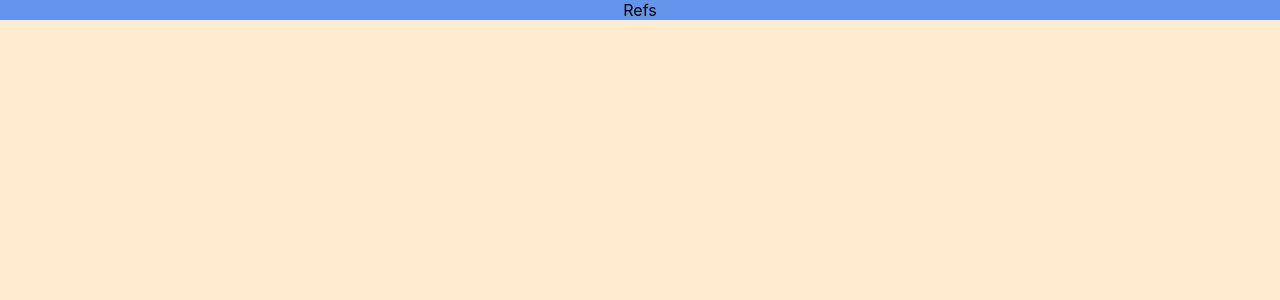
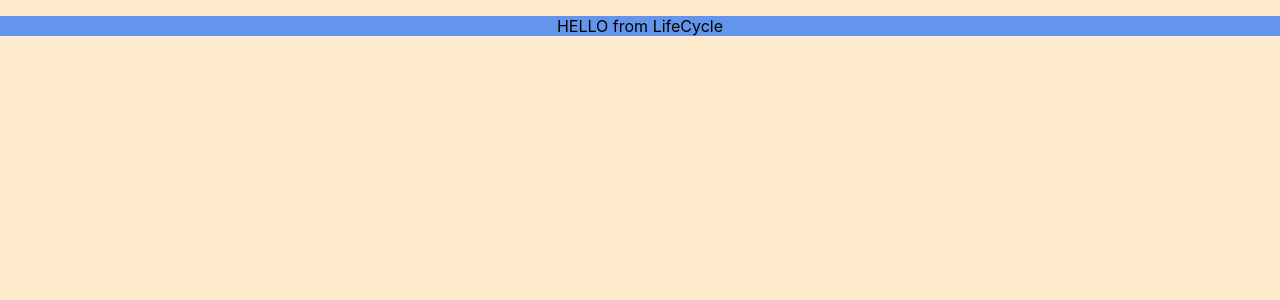
Before and after one commit to yaroprof/React-concepts, a React (Create React App) app in the folder core-react/: page / in a window 1280 px wide. Shown: the top 300 px of the page. Built offline with nearby package versions, Linux system fonts and the light colour scheme.

Commit message:
Lifecycle-phases_01

```diff
--- a/core-react/src/App.js
+++ b/core-react/src/App.js
@@ -1,5 +1,5 @@
 import './App.css';
-
+import LifeCycle from './components/LifeCycle';
 // import Bind from './components/bindMethods';
 // import PassParam from './components/PassParam';
 // import ConditionalExpression from './components/ConditionalExpression';
@@ -11,7 +11,8 @@ function App() {
       {/* <Bind /> */}
       {/* <PassParam /> */}
       {/* <ConditionalExpression /> */}
-      <Refs />
+      <LifeCycle />
+      {/* <Refs /> */}
     </div>
   );
 }
--- /dev/null
+++ b/core-react/src/components/LifeCycle.jsx
@@ -0,0 +1,9 @@
+import React from 'react';
+
+class LifeCycle extends React.Component {
+  render() {
+    return <p>HELLO from LifeCycle</p>;
+  }
+}
+
+export default LifeCycle;
```
